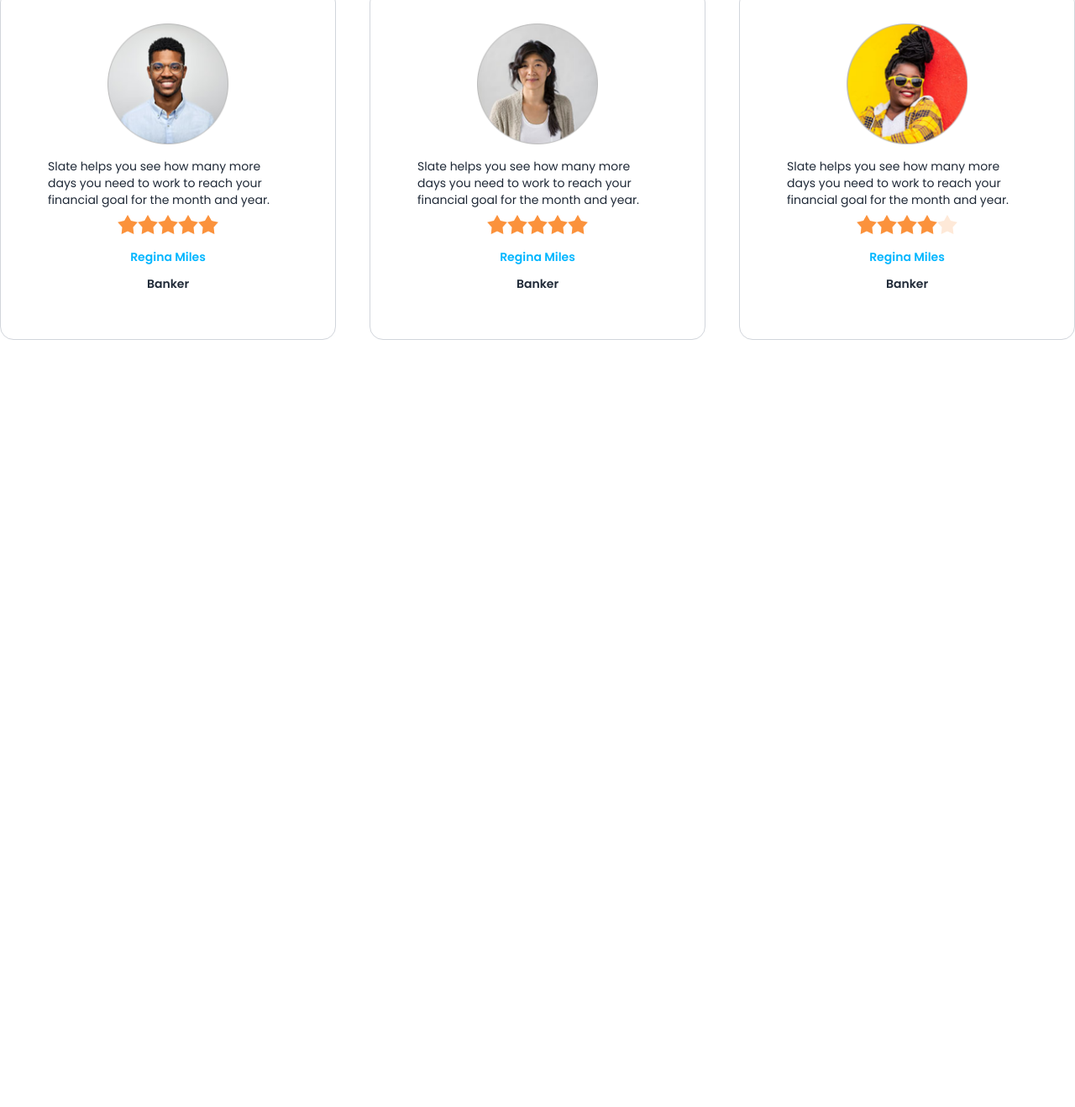
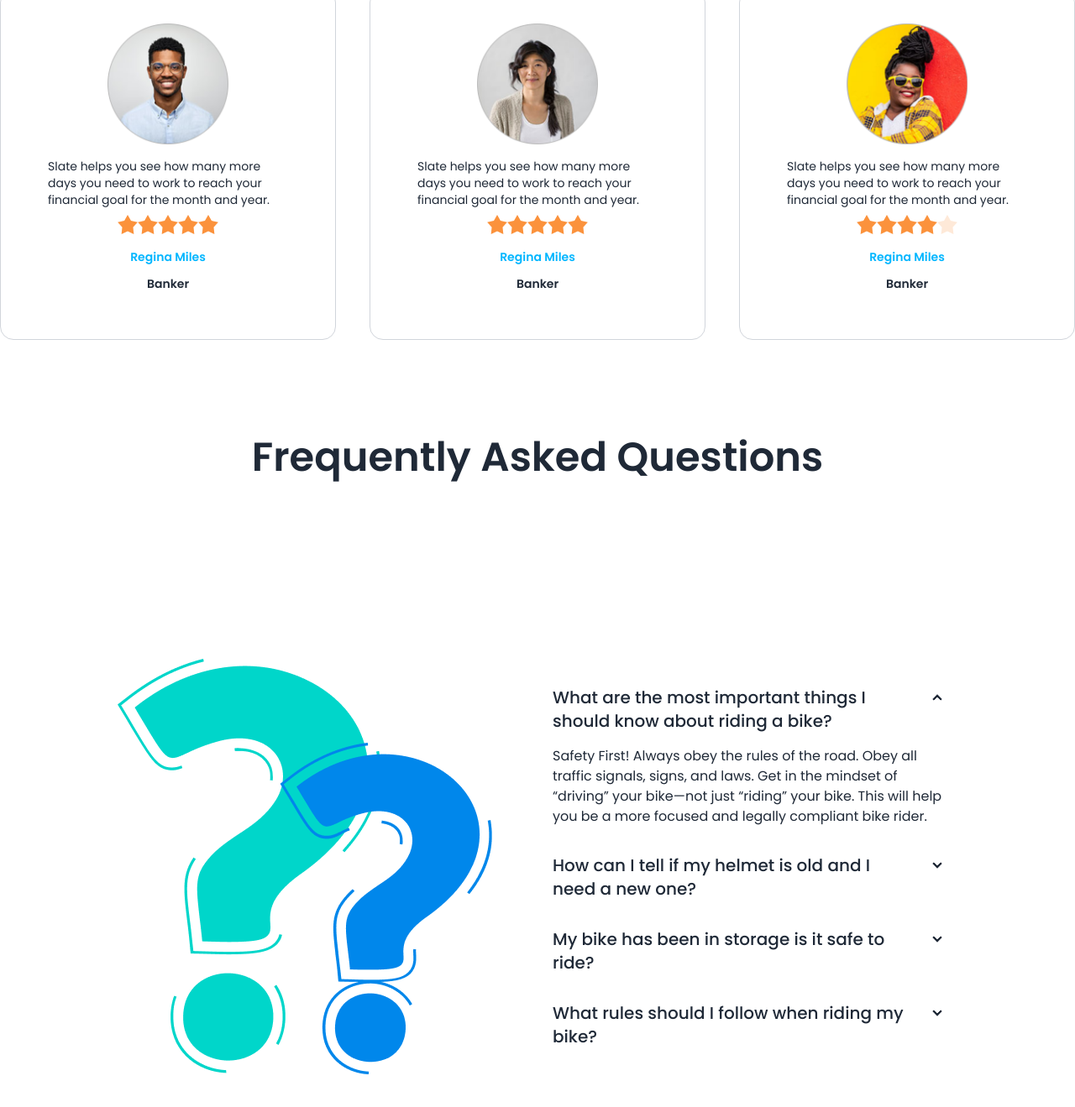
Before and after one commit to Tamim239/biker-zone, a plain HTML site: page index.html in a window 1280 px wide. Shown: the part 1409-2728 px from the top of the page at 84% size. Before the commit the page ends 1814 px from the top, so only its background shows below. Drawn offline with nearby package versions, Linux system fonts and the light colour scheme.

Commit message:
added faq section

```diff
--- a/index.html
+++ b/index.html
@@ -277,6 +277,56 @@
             </div>
 
         </section>
+        <!-- faq section -->
+        <section class="py-3 mx-3 md:px-28 md:my-10">
+            <h2 class="text-5xl font-semibold text-center py-4 md:py-16">Frequently Asked <span>Questions</span></h2>
+            <div class="hero min-h-screen ">
+                <div class="hero-content flex-col gap-14 lg:flex-row">
+                  <img src="images/others/faq.png" alt="faq" class="w-2/3"/>
+                  <div>
+                    <div class="collapse collapse-arrow ">
+                        <input type="radio" name="my-accordion-2" checked="checked" />
+                        <div class="collapse-title text-xl font-medium">
+                            What are the most important things I should
+                            know about riding a bike?
+                        </div>
+                        <div class="collapse-content">
+                          <p>Safety First! Always obey the rules of the road. Obey all traffic signals, signs, and laws. Get in the mindset of “driving” your bike—not just “riding” your bike. This will help you be a more focused and legally compliant bike rider. </p>
+                        </div>
+                      </div>
+                      <div class="collapse collapse-arrow">
+                        <input type="radio" name="my-accordion-2" />
+                        <div class="collapse-title text-xl font-medium">
+                            How can I tell if my helmet is old and I need a
+                            new one?
+                        </div>
+                        <div class="collapse-content">
+                          <p>Safety First! Always obey the rules of the road. Obey all traffic signals, signs, and laws. Get in the mindset of “driving” your bike—not just “riding” your bike. This will help you be a more focused and legally compliant bike rider. </p>
+                        </div>
+                      </div>
+                      <div class="collapse collapse-arrow ">
+                        <input type="radio" name="my-accordion-2" />
+                        <div class="collapse-title text-xl font-medium">
+                            My bike has been in storage is it safe to ride?
+                        </div>
+                        <div class="collapse-content">
+                          <p>Safety First! Always obey the rules of the road. Obey all traffic signals, signs, and laws. Get in the mindset of “driving” your bike—not just “riding” your bike. This will help you be a more focused and legally compliant bike rider. </p>
+                        </div>
+                      </div>
+                      <div class="collapse collapse-arrow ">
+                        <input type="radio" name="my-accordion-2" />
+                        <div class="collapse-title text-xl font-medium">
+                            What rules should I follow when riding my bike?
+                        </div>
+                        <div class="collapse-content">
+                          <p>Safety First! Always obey the rules of the road. Obey all traffic signals, signs, and laws. Get in the mindset of “driving” your bike—not just “riding” your bike. This will help you be a more focused and legally compliant bike rider. </p>
+                        </div>
+                      </div>
+
+                  </div>
+                </div>
+              </div>
+        </section>
 
     </main>
     <footer>
```
